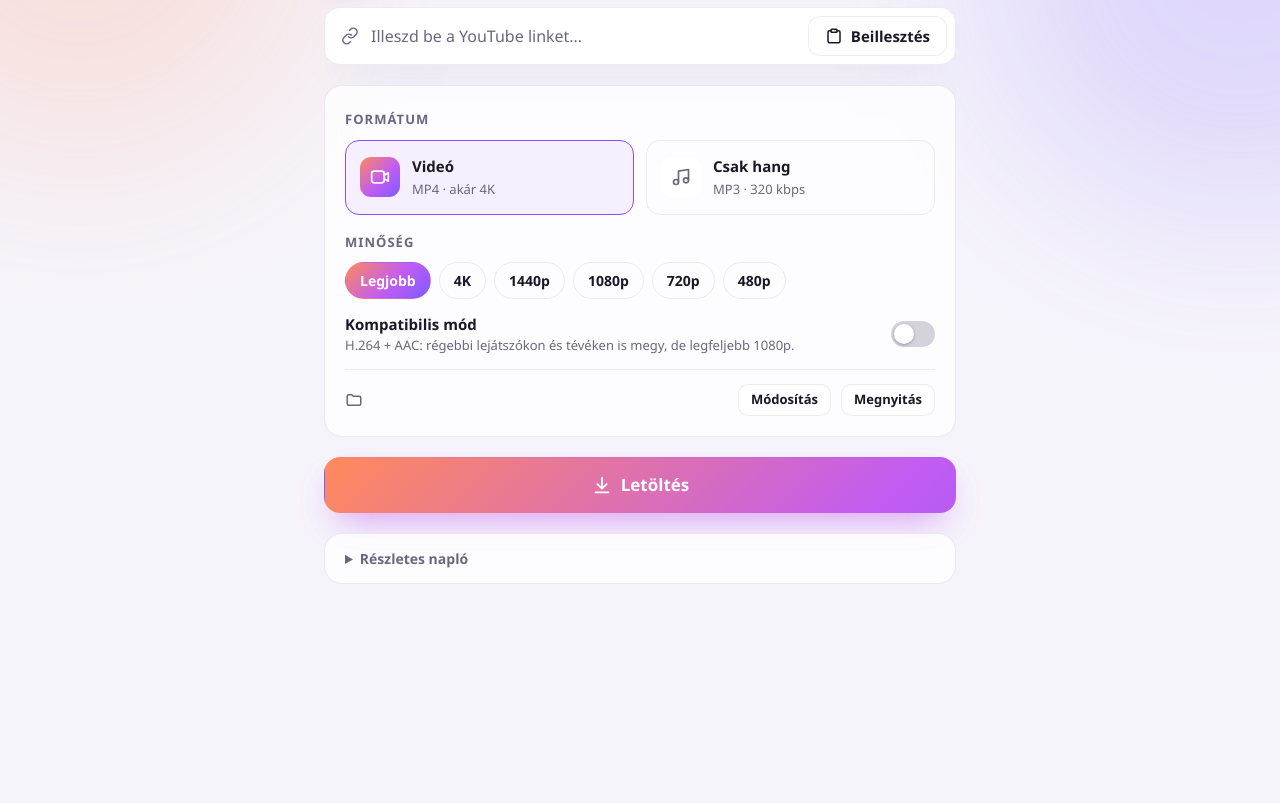
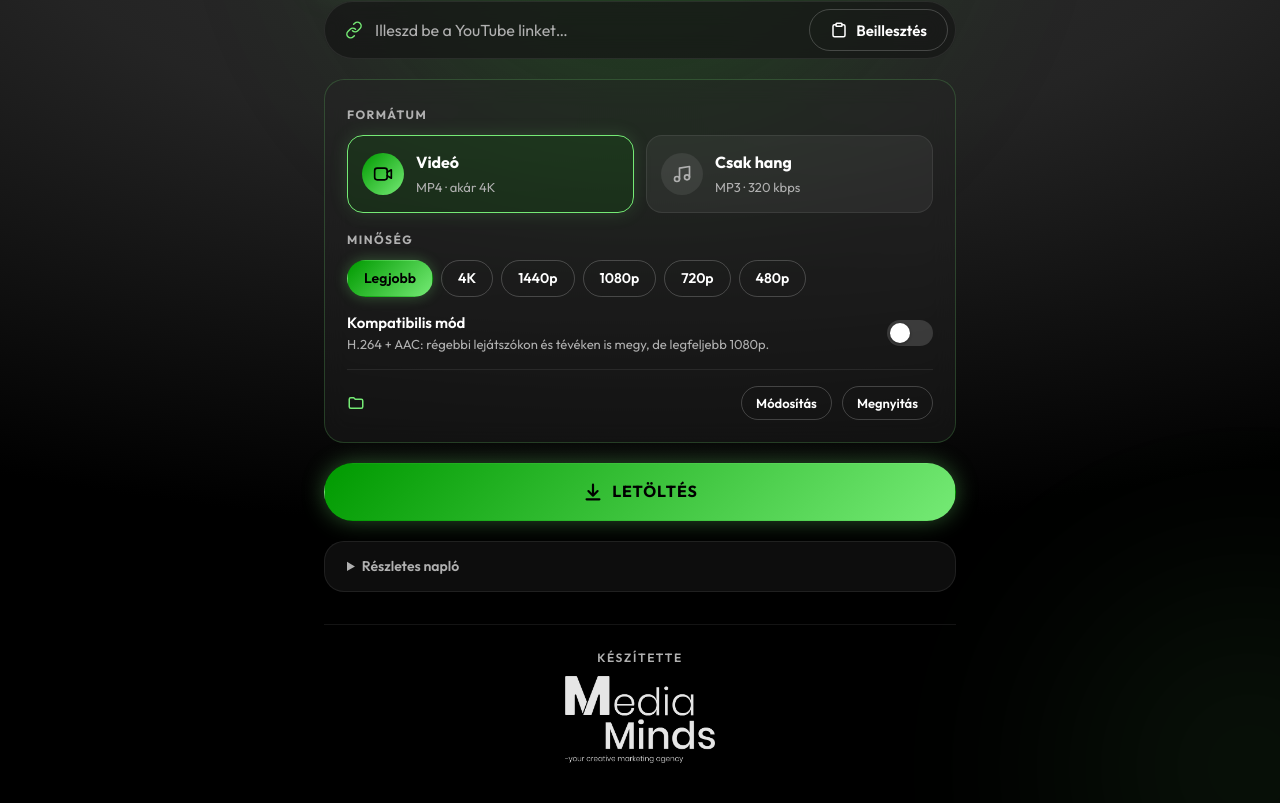
Before and after one commit to EricFeher/youtubedownloader, a plain HTML site: page ytletolto/web/index.html in a window 1280 px wide. Shown: the part 103-906 px from the top of the page. Before the commit the page ends 800 px from the top, so only its background shows below. Drawn offline with Linux system fonts and the light colour scheme.

Commit message:
Restyle UI in the MediaMinds brand and add its logo
Dark background with the brand's green gradient (#009a00 → #75ea75), black-on-green
pill buttons, green-tinted glass cards and the Outfit font (bundled locally under the
SIL OFL so the app looks the same offline). The MediaMinds M mark heads the page and
the wordmark sits in the footer; the app icon is recoloured to match. The UI is now
dark-only, like the brand site.

Co-Authored-By: Claude Opus 5.5 <noreply@anthropic.com>

```diff
--- a/ytletolto/web/app.css
+++ b/ytletolto/web/app.css
@@ -1,46 +1,55 @@
-:root {
-  --bg: #0c0b12;
-  --surface: rgba(255, 255, 255, 0.045);
-  --surface-strong: rgba(255, 255, 255, 0.08);
-  --border: rgba(255, 255, 255, 0.09);
-  --border-strong: rgba(255, 255, 255, 0.18);
-  --text: #f4f2fa;
-  --muted: #a19db3;
-  --accent-a: #ff8a5b;
-  --accent-b: #c25cf2;
-  --accent-c: #7b5cff;
-  --accent: #b77bff;
-  --gradient: linear-gradient(135deg, var(--accent-a), var(--accent-b) 55%, var(--accent-c));
-  --success: #3ccf91;
-  --danger: #ff6b6b;
-  --shadow: 0 20px 50px -20px rgba(0, 0, 0, 0.6);
-  --radius: 18px;
-  color-scheme: dark;
+/* Színvilág: a MediaMinds (mediaminds.hu) arculata – sötét háttér, zöld színátmenet, Outfit betű. */
+
+@font-face {
+  font-family: "Outfit";
+  font-style: normal;
+  font-weight: 300 800;
+  font-display: swap;
+  src: url(fonts/outfit-latin-ext.woff2) format("woff2");
+  unicode-range: U+0100-02BA, U+02BD-02C5, U+02C7-02CC, U+02CE-02D7, U+02DD-02FF, U+0304, U+0308, U+0329, U+1D00-1DBF, U+1E00-1E9F, U+1EF2-1EFF, U+2020, U+20A0-20AB, U+20AD-20C4, U+2113, U+2C60-2C7F, U+A720-A7FF;
 }
 
-@media (prefers-color-scheme: light) {
-  :root {
-    --bg: #f6f4fb;
-    --surface: rgba(255, 255, 255, 0.75);
-    --surface-strong: #ffffff;
-    --border: rgba(30, 20, 60, 0.08);
-    --border-strong: rgba(30, 20, 60, 0.18);
-    --text: #1b1726;
-    --muted: #6b6680;
-    --accent: #8a4dff;
-    --shadow: 0 20px 50px -24px rgba(60, 30, 120, 0.28);
-    color-scheme: light;
-  }
+@font-face {
+  font-family: "Outfit";
+  font-style: normal;
+  font-weight: 300 800;
+  font-display: swap;
+  src: url(fonts/outfit-latin.woff2) format("woff2");
+  unicode-range: U+0000-00FF, U+0131, U+0152-0153, U+02BB-02BC, U+02C6, U+02DA, U+02DC, U+0304, U+0308, U+0329, U+2000-206F, U+20AC, U+2122, U+2191, U+2193, U+2212, U+2215, U+FEFF, U+FFFD;
+}
+
+:root {
+  --bg: #242424;
+  --bg-deep: #000000;
+  --surface: rgba(255, 255, 255, 0.05);
+  --surface-strong: rgba(255, 255, 255, 0.08);
+  --border: rgba(255, 255, 255, 0.08);
+  --border-strong: rgba(255, 255, 255, 0.2);
+  --glass-border: rgba(117, 234, 117, 0.2);
+  --text: #ffffff;
+  --muted: #b0b0b0;
+  --green: #009a00;
+  --green-light: #75ea75;
+  --gradient: linear-gradient(135deg, var(--green), var(--green-light));
+  --on-gradient: #000000;
+  --danger: #ff6b6b;
+  --warning: #e3c341;
+  --glow: 0 0 22px rgba(117, 234, 117, 0.35);
+  --radius: 20px;
+  --ease: cubic-bezier(0.25, 0.8, 0.25, 1);
+  color-scheme: dark;
 }
 
 * { box-sizing: border-box; }
 
 html, body { margin: 0; min-height: 100%; }
 
+html { background: var(--bg-deep); }
+
 body {
-  background: var(--bg);
+  background: radial-gradient(ellipse 120% 70% at 50% 0%, #2e2e2e 0%, var(--bg) 40%, var(--bg-deep) 100%) no-repeat;
   color: var(--text);
-  font: 15px/1.5 "Segoe UI Variable Text", "Segoe UI", -apple-system, BlinkMacSystemFont, "Inter", system-ui, sans-serif;
+  font: 15px/1.55 "Outfit", "Segoe UI", -apple-system, BlinkMacSystemFont, system-ui, sans-serif;
   -webkit-font-smoothing: antialiased;
   overflow-x: hidden;
   user-select: none;
@@ -53,28 +62,29 @@ svg { width: 18px; height: 18px; fill: none; stroke: currentColor; stroke-width:
 
 .muted { color: var(--muted); }
 
-/* Háttér fényfoltok */
-.glow { position: fixed; border-radius: 50%; filter: blur(90px); opacity: 0.35; pointer-events: none; z-index: 0; }
-.glow-a { width: 480px; height: 480px; background: var(--accent-a); top: -220px; left: -160px; }
-.glow-b { width: 520px; height: 520px; background: var(--accent-c); top: -200px; right: -220px; opacity: 0.3; }
-@media (prefers-color-scheme: light) { .glow { opacity: 0.18; } }
+.gradient-text { background: var(--gradient); -webkit-background-clip: text; background-clip: text; color: transparent; }
+
+/* Háttér fény */
+.glow { position: fixed; border-radius: 50%; filter: blur(110px); pointer-events: none; z-index: 0; }
+.glow-a { width: 520px; height: 520px; background: var(--green); top: -300px; left: 50%; transform: translateX(-50%); opacity: 0.22; }
+.glow-b { width: 380px; height: 380px; background: var(--green-light); bottom: -260px; right: -160px; opacity: 0.08; }
 
 .page {
   position: relative;
   z-index: 1;
   max-width: 680px;
   margin: 0 auto;
-  padding: 36px 24px 48px;
+  padding: 32px 24px 40px;
   display: flex;
   flex-direction: column;
   gap: 20px;
 }
 
 /* Fejléc */
-.brand { display: flex; align-items: center; gap: 14px; }
-.brand-logo { width: 48px; height: 48px; border-radius: 13px; box-shadow: 0 8px 24px -8px rgba(194, 92, 242, 0.6); }
-.brand h1 { margin: 0; font-size: 22px; font-weight: 700; letter-spacing: -0.02em; }
-.brand p { margin: 0; font-size: 14px; }
+.brand { display: flex; align-items: center; gap: 16px; }
+.brand-logo { width: 52px; height: auto; filter: drop-shadow(0 6px 18px rgba(117, 234, 117, 0.3)); }
+.brand h1 { margin: 0; font-size: 26px; font-weight: 800; letter-spacing: -0.01em; line-height: 1.1; }
+.brand p { margin: 2px 0 0; font-size: 14px; }
 
 /* Link mező */
 .hero { display: flex; flex-direction: column; gap: 14px; }
@@ -83,19 +93,19 @@ svg { width: 18px; height: 18px; fill: none; stroke: currentColor; stroke-width:
   display: flex;
   align-items: center;
   gap: 10px;
-  padding: 8px 8px 8px 16px;
-  background: var(--surface-strong);
+  padding: 7px 7px 7px 20px;
+  background: rgba(20, 20, 20, 0.7);
   border: 1px solid var(--border);
-  border-radius: 16px;
-  box-shadow: var(--shadow);
-  transition: border-color 0.2s, box-shadow 0.2s;
+  border-radius: 50px;
+  backdrop-filter: blur(12px);
+  transition: border-color 0.3s var(--ease), box-shadow 0.3s var(--ease);
 }
-.url-bar:focus-within { border-color: var(--accent); box-shadow: var(--shadow), 0 0 0 4px rgba(183, 123, 255, 0.18); }
-.url-icon { color: var(--muted); }
+.url-bar:focus-within { border-color: var(--green-light); box-shadow: 0 0 0 4px rgba(117, 234, 117, 0.12), var(--glow); }
+.url-icon { color: var(--green-light); }
 .url-bar input {
   flex: 1;
   min-width: 0;
-  height: 40px;
+  height: 42px;
   border: 0;
   outline: 0;
   background: transparent;
@@ -113,37 +123,38 @@ svg { width: 18px; height: 18px; fill: none; stroke: currentColor; stroke-width:
   align-items: center;
   justify-content: center;
   gap: 8px;
-  height: 40px;
-  padding: 0 16px;
+  height: 42px;
+  padding: 0 20px;
   border: 1px solid transparent;
-  border-radius: 12px;
+  border-radius: 50px;
   font: inherit;
   font-weight: 600;
   color: var(--text);
   background: none;
   cursor: pointer;
   white-space: nowrap;
-  transition: background 0.15s, border-color 0.15s, transform 0.1s, opacity 0.15s;
+  transition: background 0.3s var(--ease), border-color 0.3s var(--ease), box-shadow 0.3s var(--ease), transform 0.15s var(--ease), opacity 0.2s;
 }
-.btn:active { transform: scale(0.98); }
-.btn:focus-visible { outline: 2px solid var(--accent); outline-offset: 2px; }
-.btn-ghost { background: var(--surface); border-color: var(--border); }
-.btn-ghost:hover { background: var(--surface-strong); border-color: var(--border-strong); }
-.btn-sm { height: 32px; padding: 0 12px; font-size: 13px; border-radius: 10px; }
+.btn:active { transform: scale(0.97); }
+.btn:focus-visible { outline: 2px solid var(--green-light); outline-offset: 3px; }
+.btn-ghost { border-color: var(--border-strong); }
+.btn-ghost:hover { border-color: var(--green-light); color: var(--green-light); }
+.btn-sm { height: 34px; padding: 0 14px; font-size: 13px; }
 
 .btn-primary {
   width: 100%;
-  height: 56px;
-  font-size: 17px;
-  color: #fff;
+  height: 58px;
+  font-size: 16px;
+  font-weight: 700;
+  text-transform: uppercase;
+  letter-spacing: 0.06em;
+  color: var(--on-gradient);
   background: var(--gradient);
-  background-size: 160% 160%;
-  border-radius: 16px;
-  box-shadow: 0 16px 36px -14px rgba(194, 92, 242, 0.75);
+  box-shadow: var(--glow);
 }
-.btn-primary:hover { background-position: 100% 50%; }
-.btn-primary svg { width: 22px; height: 22px; }
-.btn-primary:disabled { opacity: 0.45; cursor: not-allowed; box-shadow: none; }
+.btn-primary:hover { box-shadow: 0 0 34px rgba(117, 234, 117, 0.55); transform: translateY(-1px); }
+.btn-primary svg { width: 22px; height: 22px; stroke-width: 2.4; }
+.btn-primary:disabled { opacity: 0.4; cursor: not-allowed; box-shadow: none; transform: none; }
 
 /* Előnézet */
 .preview {
@@ -152,64 +163,65 @@ svg { width: 18px; height: 18px; fill: none; stroke: currentColor; stroke-width:
   gap: 16px;
   padding: 12px;
   background: var(--surface);
-  border: 1px solid var(--border);
+  border: 1px solid var(--glass-border);
   border-radius: var(--radius);
-  animation: rise 0.3s ease-out;
+  backdrop-filter: blur(12px);
+  animation: rise 0.35s var(--ease);
 }
 .thumb {
   position: relative;
   aspect-ratio: 16 / 9;
-  border-radius: 12px;
+  border-radius: 14px;
   background: var(--surface-strong) center / cover no-repeat;
   overflow: hidden;
 }
 .badge, .duration {
   position: absolute;
-  padding: 2px 7px;
-  border-radius: 6px;
+  padding: 2px 8px;
+  border-radius: 50px;
   font-size: 12px;
   font-weight: 700;
   color: #fff;
-  background: rgba(0, 0, 0, 0.72);
+  background: rgba(0, 0, 0, 0.75);
 }
-.badge { top: 8px; left: 8px; background: var(--gradient); }
+.badge { top: 8px; left: 8px; color: var(--on-gradient); background: var(--gradient); }
 .duration { right: 8px; bottom: 8px; }
 .preview-body { min-width: 0; display: flex; flex-direction: column; justify-content: center; gap: 4px; }
 .preview-body h2 {
   margin: 0;
-  font-size: 17px;
-  line-height: 1.35;
-  font-weight: 650;
+  font-size: 18px;
+  line-height: 1.3;
+  font-weight: 700;
   display: -webkit-box;
   -webkit-line-clamp: 2;
   -webkit-box-orient: vertical;
   overflow: hidden;
 }
 .preview-body p { margin: 0; font-size: 14px; }
-.eyebrow { font-size: 12px !important; font-weight: 700; text-transform: uppercase; letter-spacing: 0.08em; color: var(--accent); }
+.eyebrow { font-size: 12px !important; font-weight: 700; text-transform: uppercase; letter-spacing: 0.1em; color: var(--green-light); }
 
 .line { height: 12px; border-radius: 6px; margin: 4px 0; }
 .line-lg { height: 18px; width: 85%; }
 .shimmer {
-  background: linear-gradient(90deg, var(--surface-strong) 0%, var(--border-strong) 50%, var(--surface-strong) 100%);
+  background: linear-gradient(90deg, var(--surface-strong) 0%, rgba(117, 234, 117, 0.14) 50%, var(--surface-strong) 100%);
   background-size: 200% 100%;
   animation: shimmer 1.2s linear infinite;
 }
 
-.inline-error { margin: 0; padding: 10px 14px; border-radius: 12px; color: var(--danger); background: rgba(255, 107, 107, 0.1); font-size: 14px; }
+.inline-error { margin: 0; padding: 10px 18px; border-radius: 50px; color: var(--danger); background: rgba(255, 107, 107, 0.1); font-size: 14px; }
 
 /* Kártya */
 .card {
   display: flex;
   flex-direction: column;
   gap: 14px;
-  padding: 20px;
-  background: var(--surface);
-  border: 1px solid var(--border);
+  padding: 22px;
+  background: rgba(36, 36, 36, 0.4);
+  border: 1px solid var(--glass-border);
   border-radius: var(--radius);
   backdrop-filter: blur(12px);
 }
-.card-title { margin: 4px 0 -4px; font-size: 13px; font-weight: 700; text-transform: uppercase; letter-spacing: 0.08em; color: var(--muted); }
+.card-title { margin: 4px 0 -4px; font-size: 12px; font-weight: 700; text-transform: uppercase; letter-spacing: 0.12em; color: var(--muted); }
 #video-options { display: flex; flex-direction: column; gap: 14px; }
 
 .format-grid { display: grid; grid-template-columns: 1fr 1fr; gap: 12px; }
@@ -219,51 +231,53 @@ svg { width: 18px; height: 18px; fill: none; stroke: currentColor; stroke-width:
   align-items: center;
   gap: 12px;
   padding: 14px;
+  background: var(--surface);
   border: 1.5px solid var(--border);
-  border-radius: 14px;
+  border-radius: 16px;
   cursor: pointer;
-  transition: border-color 0.15s, background 0.15s;
+  transition: border-color 0.3s var(--ease), background 0.3s var(--ease), box-shadow 0.3s var(--ease);
 }
-.format-box:hover { border-color: var(--border-strong); }
-.format-box strong { display: block; font-size: 15px; }
+.format-box:hover { border-color: var(--glass-border); }
+.format-box strong { display: block; font-size: 16px; font-weight: 700; }
 .format-box small { color: var(--muted); font-size: 13px; }
-.format-icon { display: grid; place-items: center; width: 40px; height: 40px; border-radius: 11px; background: var(--surface-strong); color: var(--muted); transition: background 0.15s, color 0.15s; }
+.format-icon { display: grid; place-items: center; width: 42px; height: 42px; border-radius: 50%; background: var(--surface-strong); color: var(--muted); transition: background 0.3s var(--ease), color 0.3s var(--ease); }
 .format-icon svg { width: 20px; height: 20px; }
-.format-option input:checked + .format-box { border-color: var(--accent); background: rgba(183, 123, 255, 0.1); }
-.format-option input:checked + .format-box .format-icon { background: var(--gradient); color: #fff; }
-.format-option input:focus-visible + .format-box { outline: 2px solid var(--accent); outline-offset: 2px; }
+.format-option input:checked + .format-box { border-color: var(--green-light); background: rgba(0, 154, 0, 0.12); box-shadow: 0 0 18px rgba(117, 234, 117, 0.15); }
+.format-option input:checked + .format-box .format-icon { background: var(--gradient); color: var(--on-gradient); }
+.format-option input:focus-visible + .format-box { outline: 2px solid var(--green-light); outline-offset: 3px; }
 
 .chips { display: flex; flex-wrap: wrap; gap: 8px; }
 .chips span {
   display: inline-block;
-  padding: 7px 14px;
-  border: 1px solid var(--border);
-  border-radius: 999px;
+  padding: 7px 16px;
+  border: 1px solid var(--border-strong);
+  border-radius: 50px;
   font-size: 14px;
   font-weight: 600;
   cursor: pointer;
-  transition: all 0.15s;
+  transition: all 0.3s var(--ease);
 }
-.chips span:hover { border-color: var(--border-strong); }
-.chips input:checked + span { color: #fff; background: var(--gradient); border-color: transparent; }
-.chips input:disabled + span { opacity: 0.35; cursor: not-allowed; }
-.chips input:focus-visible + span { outline: 2px solid var(--accent); outline-offset: 2px; }
+.chips span:hover { border-color: var(--green-light); color: var(--green-light); }
+.chips input:checked + span { color: var(--on-gradient); background: var(--gradient); border-color: transparent; box-shadow: 0 0 14px rgba(117, 234, 117, 0.3); }
+.chips input:disabled + span { opacity: 0.3; cursor: not-allowed; color: var(--text); border-color: var(--border-strong); }
+.chips input:checked:disabled + span { color: var(--on-gradient); }
+.chips input:focus-visible + span { outline: 2px solid var(--green-light); outline-offset: 3px; }
 
 .switch-row { display: flex; align-items: center; justify-content: space-between; gap: 16px; cursor: pointer; }
-.switch-row strong { display: block; font-size: 15px; }
+.switch-row strong { display: block; font-size: 15px; font-weight: 600; }
 .switch-row small { display: block; color: var(--muted); font-size: 13px; }
 .switch {
   appearance: none;
   -webkit-appearance: none;
   flex: none;
   position: relative;
-  width: 44px;
+  width: 46px;
   height: 26px;
   margin: 0;
-  border-radius: 999px;
-  background: var(--border-strong);
+  border-radius: 50px;
+  background: rgba(255, 255, 255, 0.15);
   cursor: pointer;
-  transition: background 0.2s;
+  transition: background 0.3s var(--ease), box-shadow 0.3s var(--ease);
 }
 .switch::after {
   content: "";
@@ -274,22 +288,22 @@ svg { width: 18px; height: 18px; fill: none; stroke: currentColor; stroke-width:
   height: 20px;
   border-radius: 50%;
   background: #fff;
-  box-shadow: 0 1px 3px rgba(0, 0, 0, 0.3);
-  transition: transform 0.2s;
+  box-shadow: 0 1px 3px rgba(0, 0, 0, 0.4);
+  transition: transform 0.3s var(--ease), background 0.3s var(--ease);
 }
-.switch:checked { background: var(--accent); }
-.switch:checked::after { transform: translateX(18px); }
-.switch:focus-visible { outline: 2px solid var(--accent); outline-offset: 2px; }
+.switch:checked { background: var(--gradient); box-shadow: 0 0 12px rgba(117, 234, 117, 0.35); }
+.switch:checked::after { transform: translateX(20px); background: #000; }
+.switch:focus-visible { outline: 2px solid var(--green-light); outline-offset: 3px; }
 
-.audio-note { margin: 0; padding: 12px 14px; border-radius: 12px; background: var(--surface-strong); color: var(--muted); font-size: 14px; }
+.audio-note { margin: 0; padding: 12px 16px; border-radius: 14px; background: rgba(0, 154, 0, 0.1); border: 1px solid var(--glass-border); color: var(--muted); font-size: 14px; }
 
 .folder-row {
   display: flex;
   align-items: center;
   gap: 10px;
-  padding-top: 14px;
+  padding-top: 16px;
   border-top: 1px solid var(--border);
-  color: var(--muted);
+  color: var(--green-light);
 }
 .folder-path { flex: 1; min-width: 0; overflow: hidden; text-overflow: ellipsis; white-space: nowrap; color: var(--text); font-size: 14px; direction: rtl; text-align: left; }
 
@@ -297,32 +311,34 @@ svg { width: 18px; height: 18px; fill: none; stroke: currentColor; stroke-width:
 .action { display: flex; flex-direction: column; gap: 14px; }
 
 .progress-card, .result {
-  padding: 18px 20px;
-  background: var(--surface);
-  border: 1px solid var(--border);
+  padding: 18px 22px;
+  background: rgba(36, 36, 36, 0.4);
+  border: 1px solid var(--glass-border);
   border-radius: var(--radius);
-  animation: rise 0.3s ease-out;
+  backdrop-filter: blur(12px);
+  animation: rise 0.35s var(--ease);
 }
 .progress-head, .progress-foot { display: flex; align-items: center; justify-content: space-between; gap: 12px; }
 .progress-head { font-weight: 600; }
-.progress-pct { font-variant-numeric: tabular-nums; font-size: 20px; font-weight: 700; background: var(--gradient); -webkit-background-clip: text; background-clip: text; color: transparent; }
+.progress-pct { font-variant-numeric: tabular-nums; font-size: 24px; font-weight: 800; background: var(--gradient); -webkit-background-clip: text; background-clip: text; color: transparent; }
 .progress-foot { margin-top: 10px; font-size: 13px; font-variant-numeric: tabular-nums; }
-.bar { height: 10px; margin-top: 12px; border-radius: 999px; background: var(--surface-strong); overflow: hidden; }
-.bar-fill { height: 100%; width: 0%; border-radius: inherit; background: var(--gradient); transition: width 0.25s ease-out; }
+.bar { height: 10px; margin-top: 12px; border-radius: 50px; background: rgba(255, 255, 255, 0.08); overflow: hidden; }
+.bar-fill { height: 100%; width: 0%; border-radius: inherit; background: var(--gradient); box-shadow: 0 0 12px rgba(117, 234, 117, 0.6); transition: width 0.25s ease-out; }
 .bar.indeterminate .bar-fill { width: 35% !important; animation: slide 1.1s ease-in-out infinite; }
 
 .result { display: flex; align-items: flex-start; gap: 14px; }
-.result-icon { display: grid; place-items: center; flex: none; width: 36px; height: 36px; border-radius: 50%; font-weight: 800; color: #fff; }
-.result.ok .result-icon { background: var(--success); }
-.result.fail .result-icon { background: var(--danger); }
-.result-body { flex: 1; min-width: 0; padding-top: 6px; }
+.result-icon { display: grid; place-items: center; flex: none; width: 38px; height: 38px; border-radius: 50%; font-weight: 800; }
+.result.ok .result-icon { color: var(--on-gradient); background: var(--gradient); box-shadow: var(--glow); }
+.result.fail .result-icon { color: #fff; background: var(--danger); }
+.result-body { flex: 1; min-width: 0; padding-top: 7px; }
 .files { list-style: none; margin: 8px 0 0; padding: 0; display: flex; flex-direction: column; gap: 6px; }
 .files li { display: flex; align-items: center; gap: 10px; }
 .files span { flex: 1; min-width: 0; overflow: hidden; text-overflow: ellipsis; white-space: nowrap; font-size: 14px; color: var(--muted); }
 
 /* Napló */
-.log { padding: 4px 20px; border: 1px solid var(--border); border-radius: var(--radius); background: var(--surface); }
+.log { padding: 4px 22px; border: 1px solid var(--border); border-radius: var(--radius); background: var(--surface); }
 .log summary { padding: 10px 0; cursor: pointer; color: var(--muted); font-size: 14px; font-weight: 600; }
+.log summary:hover { color: var(--green-light); }
 .log pre {
   max-height: 220px;
   margin: 0 0 14px;
@@ -334,12 +350,17 @@ svg { width: 18px; height: 18px; fill: none; stroke: currentColor; stroke-width:
   user-select: text;
   -webkit-user-select: text;
 }
-.log .warning { color: #e3b341; }
+.log .warning { color: var(--warning); }
 .log .error { color: var(--danger); }
 
-.warning-banner { margin: 0; padding: 12px 16px; border-radius: 12px; background: rgba(227, 179, 65, 0.12); color: #e3b341; font-size: 14px; }
+.warning-banner { margin: 0; padding: 12px 18px; border-radius: 14px; background: rgba(227, 195, 65, 0.1); color: var(--warning); font-size: 14px; }
 
-@keyframes rise { from { opacity: 0; transform: translateY(6px); } to { opacity: 1; transform: none; } }
+/* Lábléc */
+.footer { display: flex; flex-direction: column; align-items: center; gap: 8px; margin-top: 12px; padding-top: 24px; border-top: 1px solid var(--border); }
+.footer span { font-size: 12px; font-weight: 600; text-transform: uppercase; letter-spacing: 0.14em; color: var(--muted); }
+.footer img { width: 150px; height: auto; opacity: 0.9; }
+
+@keyframes rise { from { opacity: 0; transform: translateY(8px); } to { opacity: 1; transform: none; } }
 @keyframes shimmer { to { background-position: -200% 0; } }
 @keyframes slide { 0% { transform: translateX(-100%); } 100% { transform: translateX(290%); } }
 
--- a/ytletolto/web/index.html
+++ b/ytletolto/web/index.html
@@ -12,9 +12,9 @@
 
   <main class="page">
     <header class="brand">
-      <img src="logo.png" alt="" class="brand-logo">
+      <img src="mm-mark.png" alt="MediaMinds" class="brand-logo">
       <div>
-        <h1>YT Letöltő</h1>
+        <h1>YT <span class="gradient-text">Letöltő</span></h1>
         <p class="muted">Videó MP4-ben vagy zene MP3-ban, a legjobb minőségben.</p>
       </div>
     </header>
@@ -144,6 +144,11 @@
     </details>
 
     <p class="warning-banner" id="tools-warning" hidden></p>
+
+    <footer class="footer">
+      <span>Készítette</span>
+      <img src="mm-wordmark.png" alt="MediaMinds – your creative marketing agency">
+    </footer>
   </main>
 
   <script src="app.js"></script>
```
Also changed, not shown: assets/icon.ico, assets/icon.png, ytletolto/web/fonts/OFL.txt (added), ytletolto/web/fonts/outfit-latin-ext.woff2 (added), ytletolto/web/fonts/outfit-latin.woff2 (added), ytletolto/web/logo.png (deleted), ytletolto/web/mm-mark.png (added), ytletolto/web/mm-wordmark.png (added), 2 other files.
